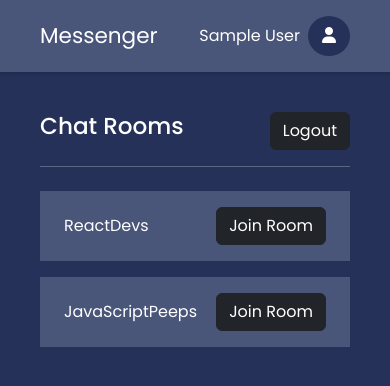
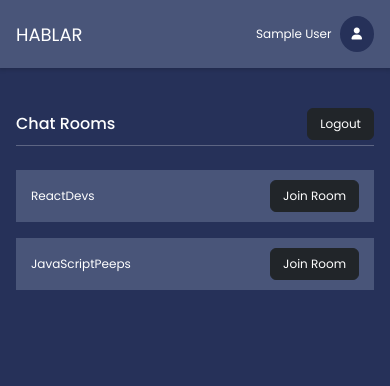
Before and after one commit to samonpaul/Hablar, a React (Vite) app: page / in a window 390 px wide. Shown: the top 386 px of the page. Built offline with nearby package versions, Linux system fonts and the light colour scheme; no server answers; sample sign-in values are in the browser's storage.

Commit message:
responsive check

```diff
--- a/src/App.css
+++ b/src/App.css
@@ -1,4 +1,3 @@
-
 /* utils */
 .hidden {
     display: none;
@@ -17,10 +16,12 @@
     padding: 8px 14px;
     cursor: pointer;
 }
+
 .account-container {
     cursor: pointer;
     position: relative;
 }
+
 .account-popup {
     position: absolute;
     top: 40px;
@@ -28,6 +29,7 @@
     background-color: #f1f1f1;
     z-index: 10;
 }
+
 .account-popup p {
     font-size: 14px;
 }
@@ -132,6 +134,7 @@
 .loader_container {
     background-color: var(--color-secondary);
 }
+
 .lds-ring {
     display: inline-block;
     position: relative;
@@ -179,12 +182,129 @@
 .modal-content {
     background-color: var(--color-primary) !important;
 }
+
 .modal-header {
-    border-bottom: 1px solid var(--color-gray)  !important;
+    border-bottom: 1px solid var(--color-gray) !important;
 }
+
 .modal-footer {
     border-top: none !important;
 }
+
 .modal-dialog {
     width: 350px !important;
 }
+
+
+
+@media screen and (max-width: 700px) {
+    .container {
+        width: 100% !important;
+    }
+    .room_container {
+        width: 100%;
+        height: 100vh;
+        background-color: var(--color-primary);
+        border-radius: 8px;
+    }
+
+    .text-message {
+        font-size: 15px;
+    }
+
+    .username {
+        font-size: 9px;
+    }
+
+    .room-id {
+        font-size: 18px !important;
+    }
+
+    .text-input {
+        font-size: 15px !important;
+    }
+
+    .btn-dark {
+        font-size: 15px !important;
+    }
+
+    .chatroom p {
+        font-size: 15px;
+    }
+
+    .logo-text {
+        font-size: 18px !important;
+    }
+
+    .displayName {
+        font-size: 12px !important;
+    }
+
+    .account {
+        padding: 12px 12px;
+        display: flex;
+        align-items: center;
+        justify-content: center;
+        cursor: pointer;
+    }
+
+    .account i {
+        font-size: 12px;
+    }
+    .room-sub-heading {
+        font-size: 16px;
+        margin-bottom: 0px !important;
+    }
+    hr {
+        margin-top: 5px;
+    }
+    .chatroom {
+        padding: 10px 15px !important;
+    }
+    .alert {
+        font-size: 15px;
+    }
+}
+
+@media screen and (max-width: 500px) {
+    .text-message {
+        font-size: 12px;
+    }
+
+    .username {
+        font-size: 8px;
+    }
+
+    .room-id {
+        font-size: 16px !important;
+    }
+
+    .text-input {
+        font-size: 12px !important;
+    }
+
+    .fa-paper-plane {
+        font-size: 25px !important;
+    }
+
+    .btn-dark {
+        font-size: 12px !important;
+    }
+
+    .chatroom p {
+        font-size: 12px;
+    }
+
+    .form h3 {
+        font-size: 18px;
+    }
+    .form label, .form input {
+        font-size: 15px;
+    }
+    .switch-text {
+        font-size: 13px;
+    }
+    .alert {
+        font-size: 12px;
+    }
+}
--- a/src/components/Main.jsx
+++ b/src/components/Main.jsx
@@ -20,14 +20,14 @@ const Main = () => {
     }
 
     return (
-        <div className="px-4">
+        <div className="px-lg-4">
             {error.length !== 0 && <div className="alert alert-danger mb-3" role="alert">
                 {error}
             </div>}
 
-            <div className="container px-3 py-3">
+            <div className="container-lg px-3 py-3">
                 <div className="d-flex justify-content-between align-items-center">
-                    <h3 className="mb-0 text-white mb-2">Chat Rooms</h3>
+                    <h3 className="mb-0 text-white mb-2 room-sub-heading">Chat Rooms</h3>
                     <button className="btn btn-dark" onClick={handleLogout}>Logout</button>
                 </div>
                 <hr className="text-white mb-4" />
--- a/src/components/MessageComp.jsx
+++ b/src/components/MessageComp.jsx
@@ -5,7 +5,7 @@ const MessageComp = ({ sender, text, username }) => {
     <div className={`mb-2 ${sender ? 'text-end' : 'text-start'}`}>
         <div className={`message_container py-2 px-3 mx-2 rounded ${sender ? "": "recieved"}`}>
             <p className='username mb-0'>{username}</p>
-            <p className='mb-1 text-white'>{text}</p>
+            <p className='mb-1 text-white text-message'>{text}</p>
         </div>
     </div>
   )
--- a/src/components/Navbar.jsx
+++ b/src/components/Navbar.jsx
@@ -1,4 +1,3 @@
-import { useRef, useState } from "react"
 import { Link } from "react-router-dom"
 import { useAuth } from "../context/AuthContext"
 
@@ -10,14 +9,14 @@ const Navbar = () => {
     return (
         <>
 
-        <div className="nav__container px-4">
-            <nav className="container d-flex justify-content-between align-items-center px-3 py-3 mb-4">
+        <div className="nav__container px-lg-4">
+            <nav className="container-lg d-flex justify-content-between align-items-center px-3 py-3 mb-4">
                 <div className="logo-container">
-                    <Link to="/" className="mb-0 text-white fs-4 text-decoration-none">Messenger</Link>
+                    <Link to="/" className="mb-0 text-white fs-4 text-decoration-none logo-text">HABLAR</Link>
                 </div>
 
                 <div className="account-container d-flex align-items-center">
-                    <p className="mb-0 text-white me-2">{currentUser.displayName ? currentUser.displayName : "Unknown"}</p>
+                    <p className="mb-0 text-white me-2 displayName">{currentUser.displayName ? currentUser.displayName : "Unknown"}</p>
                     <p className="mb-0 account text-center"><i className="fa-solid fa-user text-white"></i></p>
                 </div>
             </nav>
--- a/src/pages/Login.jsx
+++ b/src/pages/Login.jsx
@@ -51,8 +51,8 @@ const Login = () => {
             <button type="submit" className="btn btn-submit w-100 py-2">{isloading ? <LoaderRing /> : 'Login' }</button>
           </div>
           <div className="mb-3 d-flex">
-            <p className="mb-0 text-muted me-1">Don't have an account ?</p>
-            <Link to="/register" className="mb-0 pointer text-primary text-decoration-none">Register</Link>
+            <p className="mb-0 text-muted me-1 switch-text">Don't have an account ?</p>
+            <Link to="/register" className="mb-0 pointer text-primary text-decoration-none switch-text">Register</Link>
           </div>
         </form>
       </div>
--- a/src/pages/Register.jsx
+++ b/src/pages/Register.jsx
@@ -64,8 +64,8 @@ const Register = () => {
             <button type="submit" className="btn btn-submit w-100">{isLoading ? <LoaderRing /> : "Register"}</button>
           </div>
           <div className="mb-3 d-flex">
-            <p className="mb-0 text-muted me-1">Already have an account ?</p>
-            <Link to="/login" className="mb-0 pointer text-primary text-decoration-none">Login</Link>
+            <p className="mb-0 text-muted me-1 switch-text">Already have an account ?</p>
+            <Link to="/login" className="mb-0 pointer text-primary text-decoration-none switch-text">Login</Link>
           </div>
         </form>
       </div>
--- a/src/pages/Room.jsx
+++ b/src/pages/Room.jsx
@@ -56,11 +56,11 @@ const Room = () => {
     }
 
     return (
-        <div className='vh-100 vw-100 py-2'>
+        <div className='vh-100 vw-100 py-md-2 py-lg-2 py-sm-0'>
             <div className='room_container m-auto position-relative'>
-                <div className='py-3 px-4 d-flex border-bottom border-secondary rounded-top align-items-center'>
+                <div className='py-3 px-md-4 px-lg-4 px-2 d-flex border-bottom border-secondary rounded-top align-items-center room__header'>
                     <Link to='/' className='mb-0 me-2 px-2 py-1 back-icon rounded'><i className="fa-solid fa-arrow-left"></i></Link>
-                    <p className='mb-0 text-white fs-5'>{id}</p>
+                    <p className='mb-0 text-white fs-5 room-id'>{id}</p>
                 </div>
 
                 <div className="messages-block pt-2" >
```
